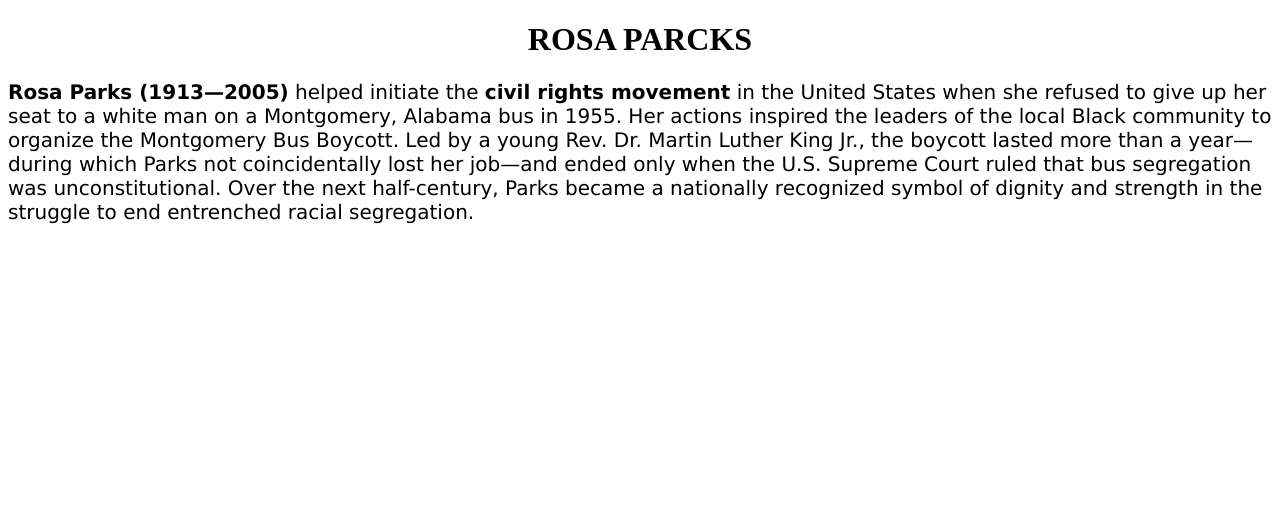
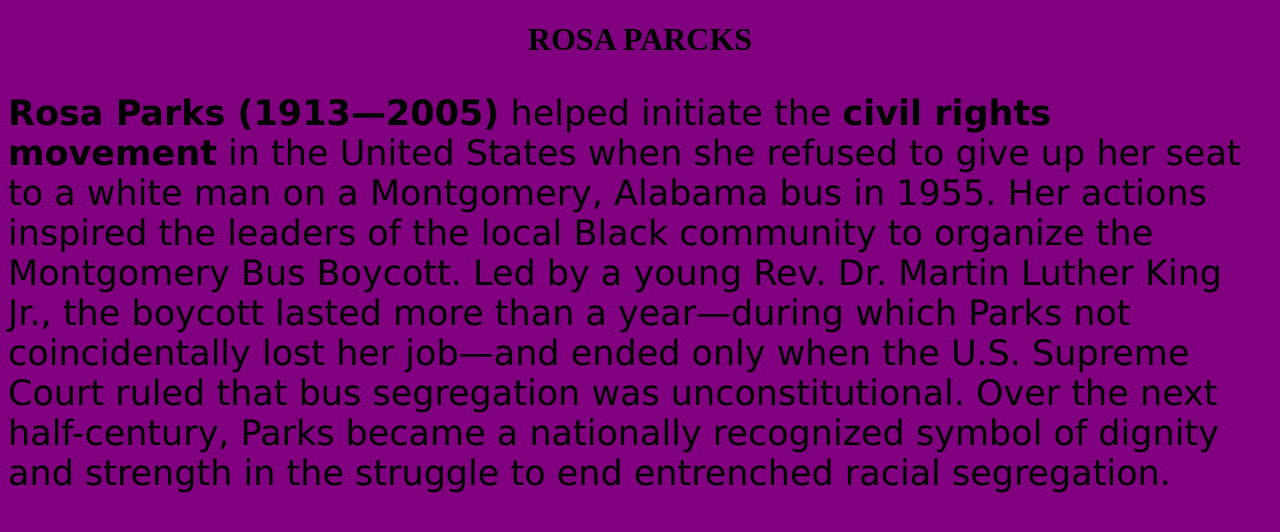
Before and after one commit to 005098/semesterproject.github.io, a plain HTML site: page index.html in a window 1280 px wide. Drawn offline with Linux system fonts and the light colour scheme.

Commit message:
Update index.html

```diff
--- a/index.html
+++ b/index.html
@@ -13,7 +13,7 @@
 
 <style>
     body {
-  background-color: lilac;
+  background-color: purple;
 }
 
 h1 {
@@ -23,6 +23,6 @@ h1 {
 
 p {
   font-family: verdana;
-  font-size: 20px;
+  font-size: 35px;
 }
   </style>
```
